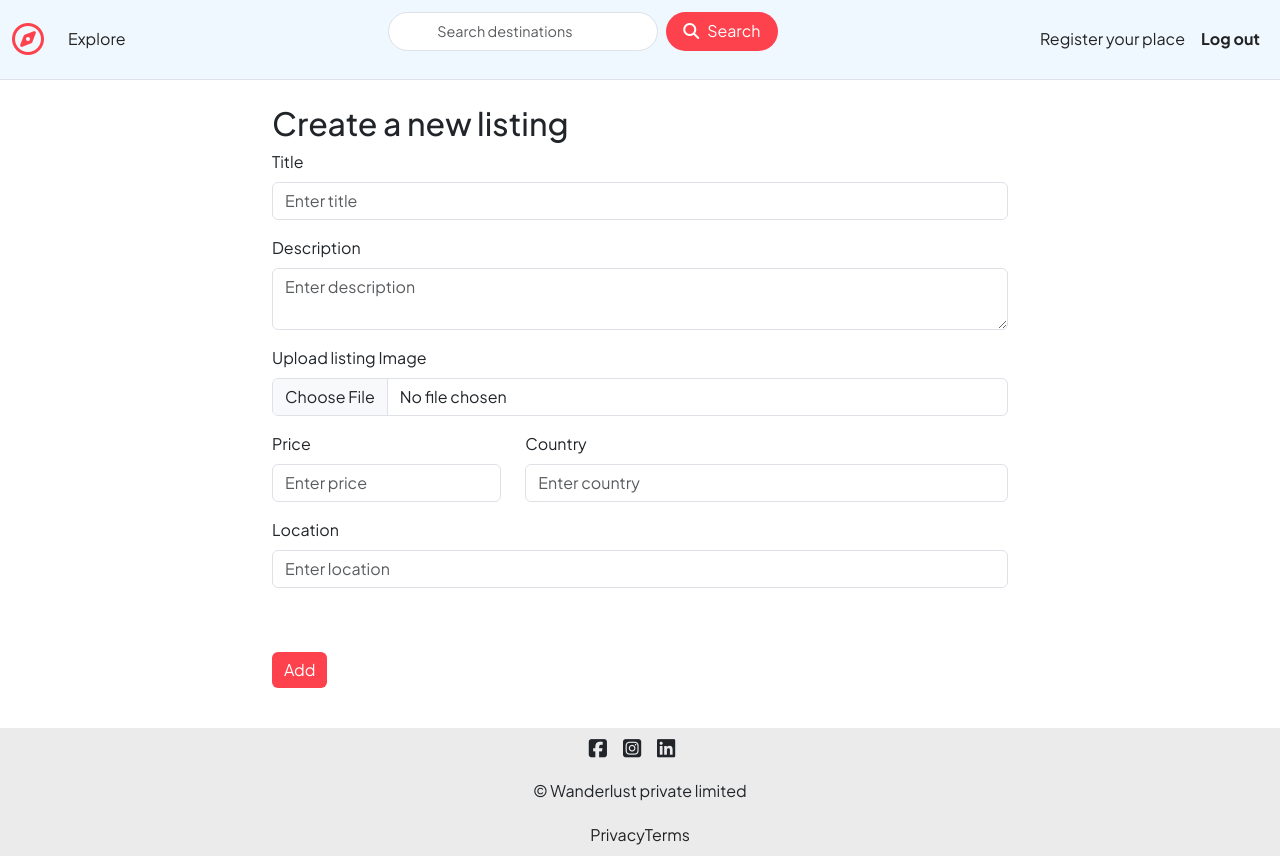
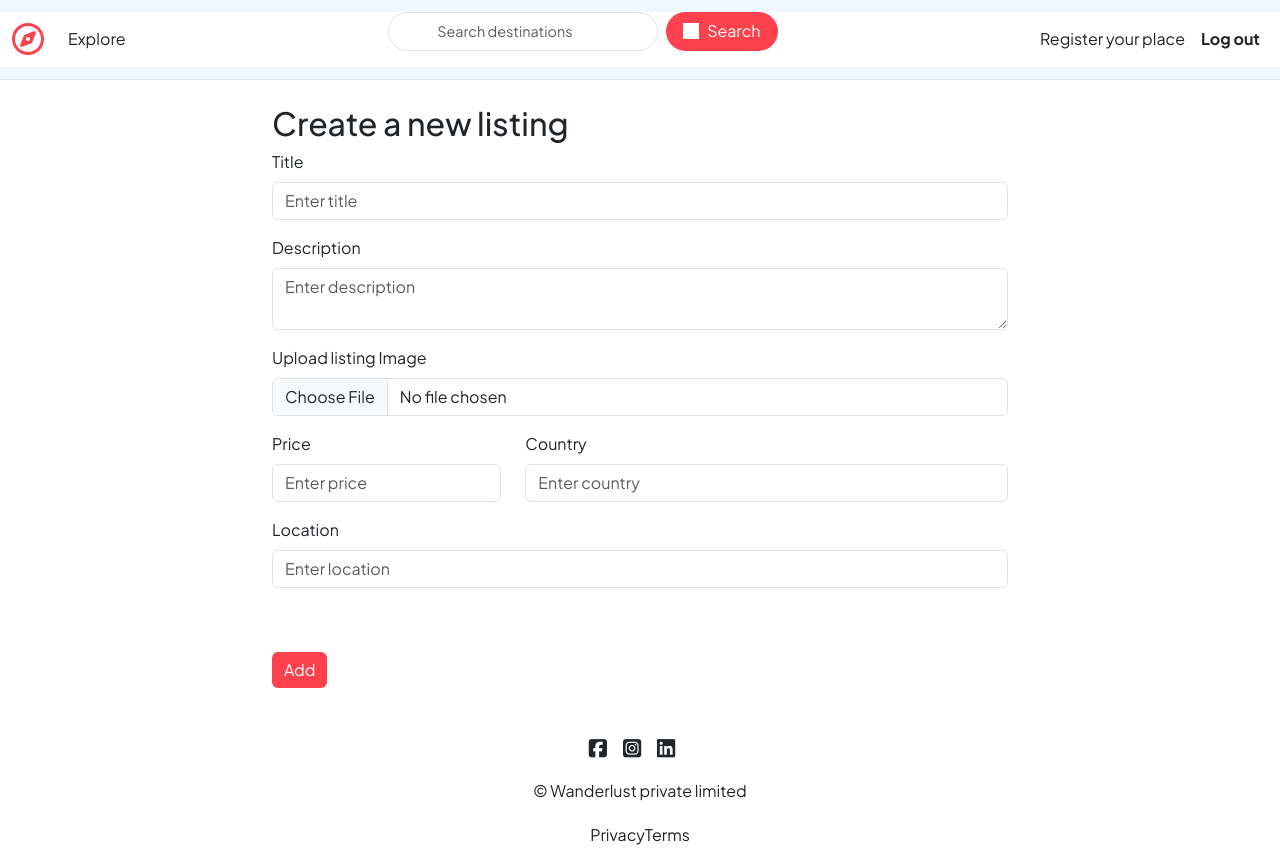
Before and after one commit to KayasthRitik/2nd-wanderlust, a Node server app: page /listings/new in a window 1280 px wide. Run offline with Node 20, Linux system fonts and the light colour scheme; the visitor is signed in with stand-in values (Sample User, id 1); some libraries are stand-ins or nearby versions.

Commit message:
navbar background colour

```diff
--- a/views/Includes/navbar.ejs
+++ b/views/Includes/navbar.ejs
@@ -1,4 +1,8 @@
 <style>
+    * {
+        background-color: #fff;
+    }
+
     .search-btn {
         background-color: #fe424d;
         color: #fff;
@@ -16,7 +20,7 @@
         margin-right: 0.5rem;
     }
 
-    .search-inp{
+    .search-inp {
         border-radius: 25px;
         padding: 0.5rem 3rem;
         font-size: 0.9rem;
@@ -36,7 +40,8 @@
             <div class="navbar-nav ms-auto">
                 <form class="d-flex" role="search">
                     <input class="form-control me-2 search-inp" type="search" placeholder="Search destinations">
-                    <button class="btn search-btn" type="submit"><i class="fa-solid fa-magnifying-glass"></i>Search</button>
+                    <button class="btn search-btn" type="submit"><i
+                            class="fa-solid fa-magnifying-glass"></i>Search</button>
                 </form>
             </div>
             <div class="navbar-nav ms-auto">
```
